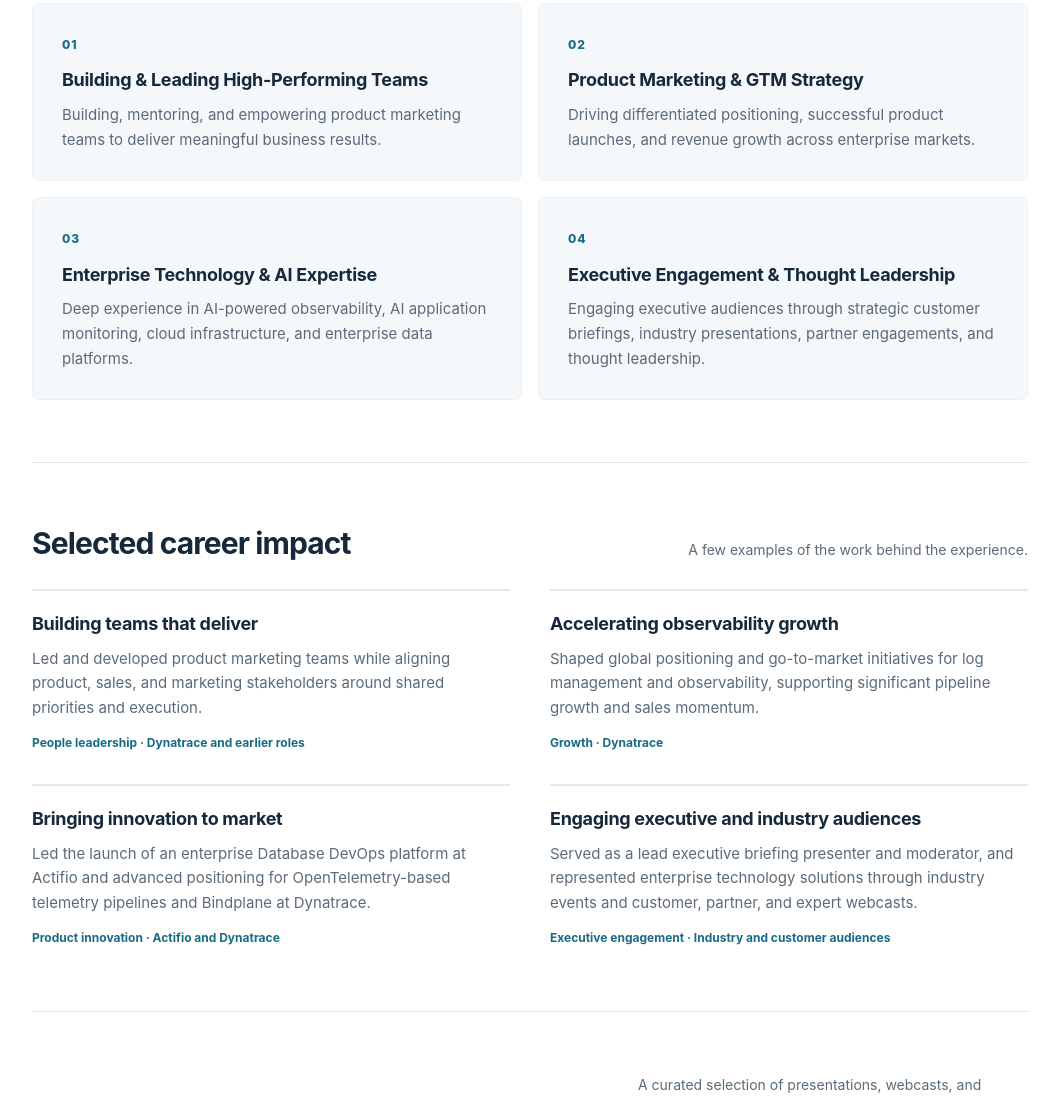
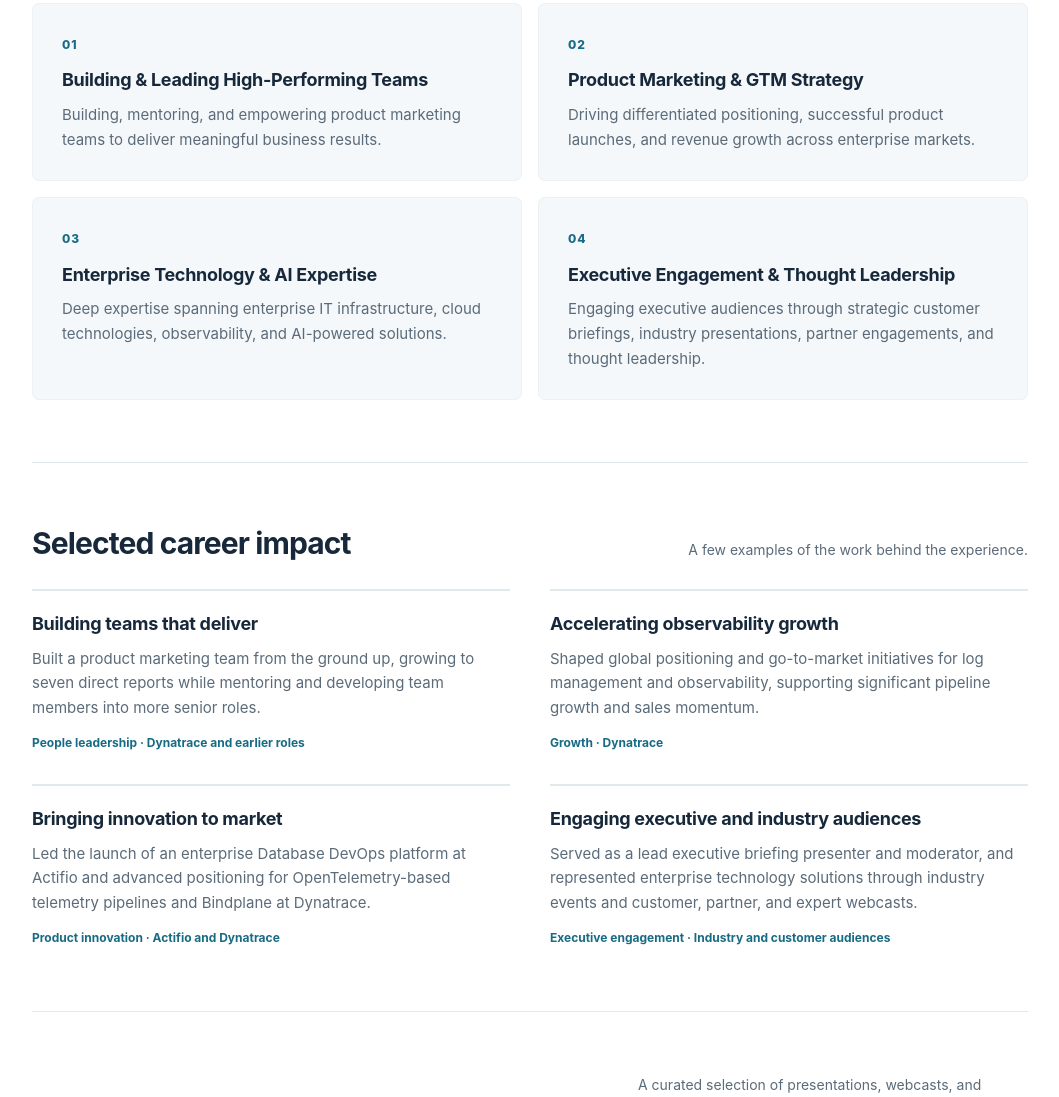
Before and after one commit to jl-678/jl-678.github.io, a plain HTML site: page index.html in a window 1280 px wide. Shown: the part 740-1837 px from the top of the page, without its empty margins (110-1169 px from the left). Drawn offline with Linux system fonts and the light colour scheme.

Commit message:
Refine technical expertise and team leadership impact

```diff
--- a/index.html
+++ b/index.html
@@ -14,11 +14,11 @@
 <section id="expertise"><div class="section-head"><h2>What I bring</h2><p class="hint">Four dimensions of leadership, grounded in more than two decades in enterprise technology.</p></div><div class="grid">
 <article class="pillar"><span class="number">01</span><h3>Building &amp; Leading High-Performing Teams</h3><p>Building, mentoring, and empowering product marketing teams to deliver meaningful business results.</p></article>
 <article class="pillar"><span class="number">02</span><h3>Product Marketing &amp; GTM Strategy</h3><p>Driving differentiated positioning, successful product launches, and revenue growth across enterprise markets.</p></article>
-<article class="pillar"><span class="number">03</span><h3>Enterprise Technology &amp; AI Expertise</h3><p>Deep experience in AI-powered observability, AI application monitoring, cloud infrastructure, and enterprise data platforms.</p></article>
+<article class="pillar"><span class="number">03</span><h3>Enterprise Technology &amp; AI Expertise</h3><p>Deep expertise spanning enterprise IT infrastructure, cloud technologies, observability, and AI-powered solutions.</p></article>
 <article class="pillar"><span class="number">04</span><h3>Executive Engagement &amp; Thought Leadership</h3><p>Engaging executive audiences through strategic customer briefings, industry presentations, partner engagements, and thought leadership.</p></article>
 </div></section>
 <section id="impact"><div class="section-head"><h2>Selected career impact</h2><p class="hint">A few examples of the work behind the experience.</p></div><div class="impacts">
-<article class="impact"><h3>Building teams that deliver</h3><p>Led and developed product marketing teams while aligning product, sales, and marketing stakeholders around shared priorities and execution.</p><span class="tag">People leadership · Dynatrace and earlier roles</span></article>
+<article class="impact"><h3>Building teams that deliver</h3><p>Built a product marketing team from the ground up, growing to seven direct reports while mentoring and developing team members into more senior roles.</p><span class="tag">People leadership · Dynatrace and earlier roles</span></article>
 <article class="impact"><h3>Accelerating observability growth</h3><p>Shaped global positioning and go-to-market initiatives for log management and observability, supporting significant pipeline growth and sales momentum.</p><span class="tag">Growth · Dynatrace</span></article>
 <article class="impact"><h3>Bringing innovation to market</h3><p>Led the launch of an enterprise Database DevOps platform at Actifio and advanced positioning for OpenTelemetry-based telemetry pipelines and Bindplane at Dynatrace.</p><span class="tag">Product innovation · Actifio and Dynatrace</span></article>
 <article class="impact"><h3>Engaging executive and industry audiences</h3><p>Served as a lead executive briefing presenter and moderator, and represented enterprise technology solutions through industry events and customer, partner, and expert webcasts.</p><span class="tag">Executive engagement · Industry and customer audiences</span></article>
```
Also changed, not shown: 1 other file.
